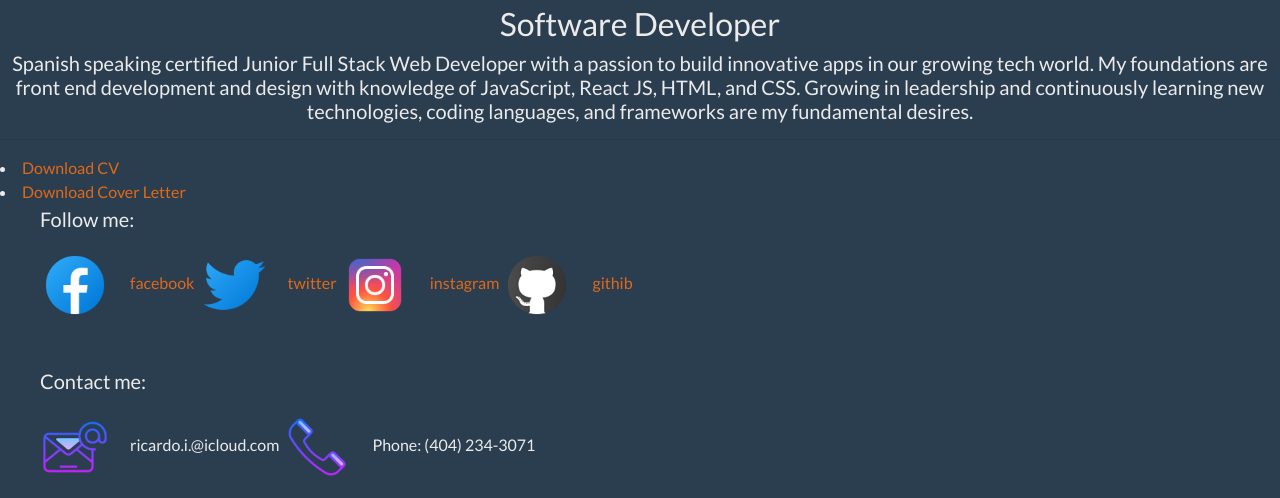
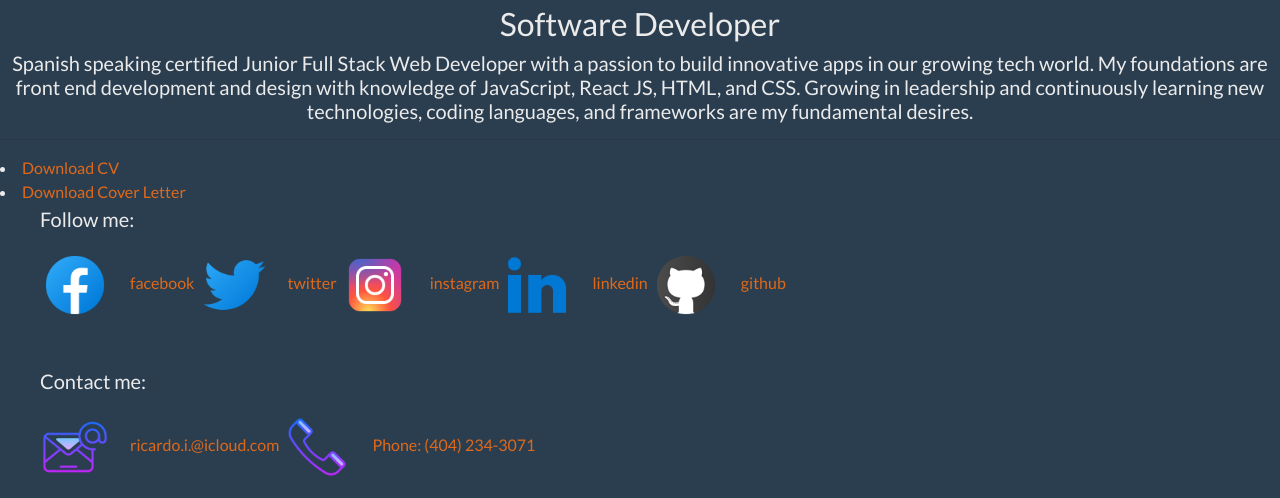
Before and after one commit to mazinger72/Resume, a plain HTML site: page contact.html in a window 1280 px wide. Shown: the part 411-909 px from the top of the page. Drawn offline with nearby package versions, Linux system fonts and the light colour scheme.

Commit message:
Corrected typos and added linkedin profile

```diff
--- a/contact.html
+++ b/contact.html
@@ -43,14 +43,14 @@
             growing tech world. My foundations are front end development and design with knowledge of JavaScript, React
             JS, HTML, and CSS. Growing in leadership and continuously learning new technologies, coding languages, and
             frameworks are my fundamental desires.</h5>
-            <hr/>
+        <hr />
     </div>
     <div>
         <li><a href="https://www.dropbox.com/s/bmha0lbd1lyxch2/Ricardo%20Barros%20Resume.pdf?dl=0"
-            target="blank">Download
-            CV</a></li>
-    <li><a href="https://www.dropbox.com/s/vcf7q1gli24pxct/Ricardo_Barros_Letter_1.pdf?dl=0"
-            target="blank">Download Cover Letter</a></li>
+                target="blank">Download
+                CV</a></li>
+        <li><a href="https://www.dropbox.com/s/vcf7q1gli24pxct/Ricardo_Barros_Letter_1.pdf?dl=0" target="blank">Download
+                Cover Letter</a></li>
         <ul class="social-icons">
             <p class="parragraph">Follow me:</p>
             <li><a href="https://www.facebook.com/rick.barros.710/" target="_blank"><img
@@ -59,15 +59,17 @@
             </li>
             <li><a href="https://www.instagram.com/mazingermac/" target="_blank"><img
                         src="icons8-instagram-96.png" />instagram</a></li>
-            <li><a href="https://github.com/mazinger72" target="_blank"><img src="icons8-github-96.png" />githib</a>
+            <li><a href="https://www.linkedin.com/in/rick-barros" target="_blank"><img
+                        src="icons8-linkedin-2-96.png" />linkedin</a></li>
+            <li><a href="https://github.com/mazinger72" target="_blank"><img src="icons8-github-96.png" />github</a>
             </li>
         </ul>
     </div>
 
     <ul class="email">
         <p class="parragraph">Contact me:</p>
-        <li><a href="mailto:rricardo.i.@icloud.com"><img src="icons8-email-96.png" /></a>ricardo.i.@icloud.com</li>
-        <li><a href="tel:4042343071"><img src="icons8-phone-96.png" /></a>Phone: (404) 234-3071</li>
+        <li><a href="mailto:ricardo.i.@icloud.com"><img src="icons8-email-96.png" />ricardo.i.@icloud.com</a></li>
+        <li><a href="tel:4042343071"><img src="icons8-phone-96.png" />Phone: (404) 234-3071</a></li>
 
     </ul>
     </div>
```
Also changed, not shown: portfolio.html (+2 -1 lines).
